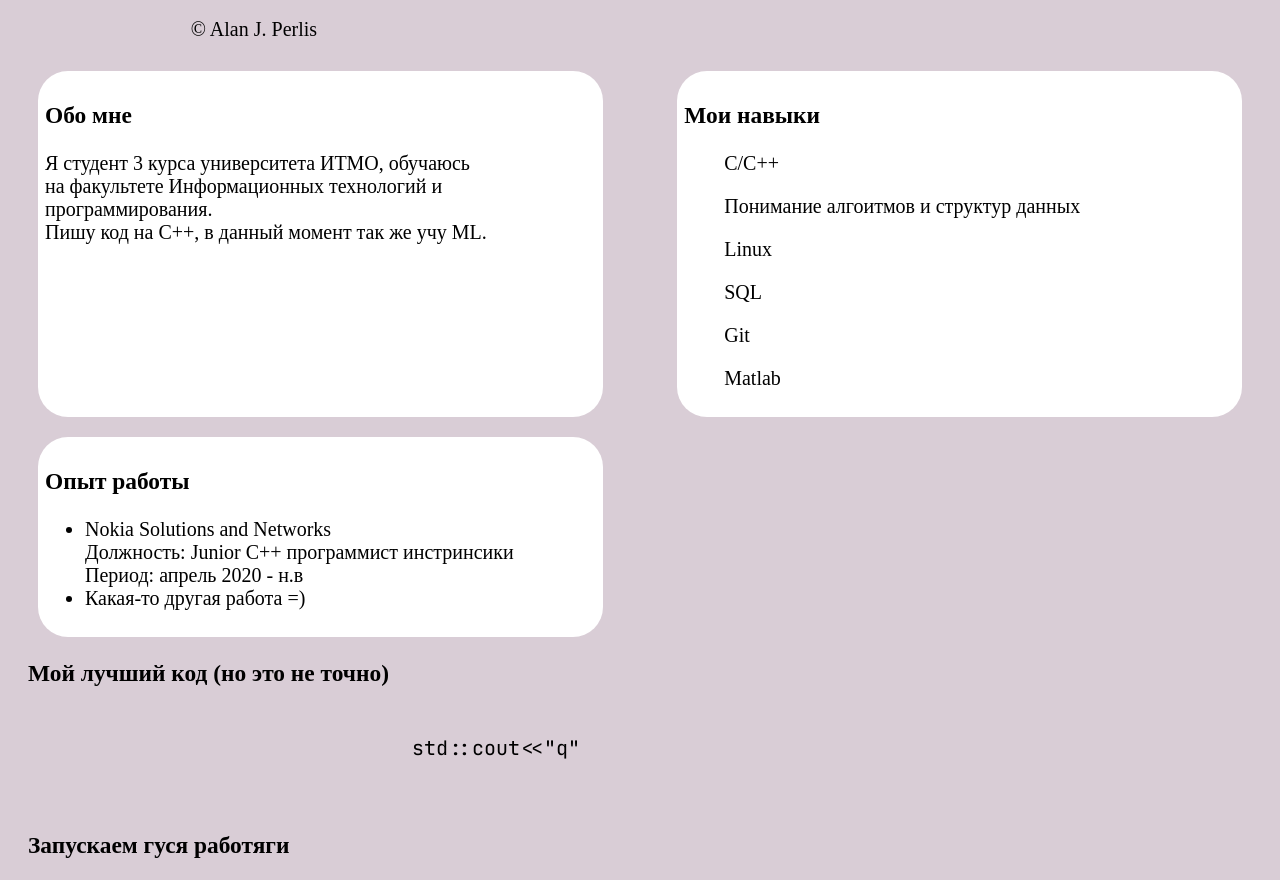
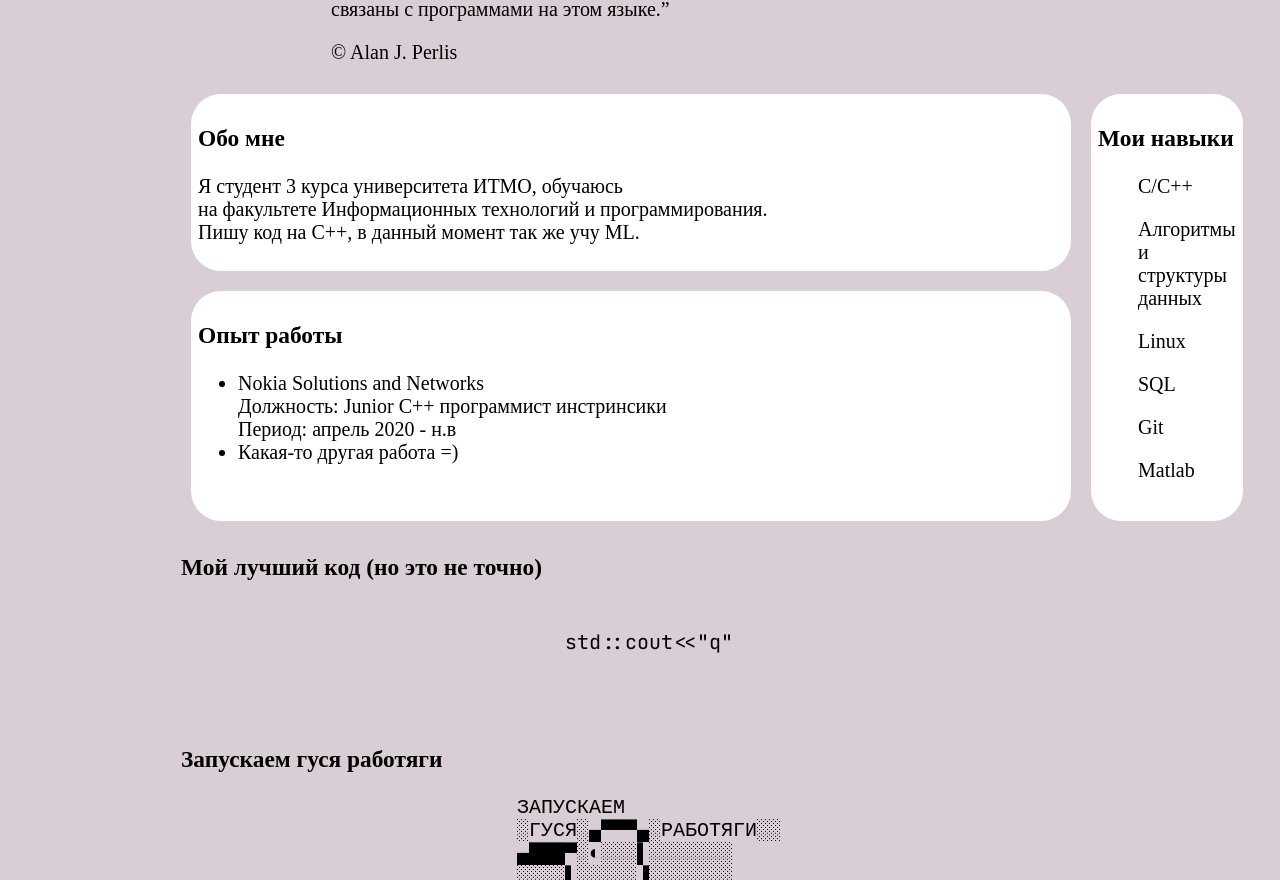
Before and after one commit to Nalgorithm/Web, a plain HTML site: page index.html in a window 1280 px wide. Shown: the part 212-1092 px from the top of the page. Drawn offline with Linux system fonts and the light colour scheme.

Commit message:
Add flex and grid

```diff
--- a/css/style.css
+++ b/css/style.css
@@ -12,6 +12,10 @@ body {
 code {
 	font-size: 20px;
 	font-family: 'JetBrains Mono';
+}
+.container{
+	margin: auto;
+	width: 75%;
 }
 .header{
 	display: flex;
@@ -30,23 +34,52 @@ code {
 }
 .block__info{
 	margin: 10px;
-	width: 45%;
 	padding: 7px;
 	background-color: white;
 	border-radius: 30px;
 }
+main {
+	height: 1100px;
+	display: grid;
+	grid-template-columns: repeat( auto-fit, minmax(300px, 2fr) );
+	grid-template-rows: 1fr 1fr 1fr 1fr 1fr;
+	grid-template-areas: "about about about skills"
+						 "work work work skills"
+						 "work work work skills"
+						 "code code code code"
+						 "goose goose goose goose";
+}
+
 .about{
-	display: flex;
-	justify-content: space-between;
+	grid-area: about;
 }
+
+.skills{
+	grid-area: skills;
+}
+
+.work_expirence{
+	grid-area: work;
+}
+
+.best_code{
+	grid-area: code;
+}
+
+.goose{
+	grid-area: goose;
+}
+
 footer {
 	display: flex;
 	justify-content: space-around;
 }
+
 footer a{
 	text-decoration: none;
 	color: black;
 }
+
 footer a:hover {
 	text-decoration: none;
 	color: white;
--- a/index.html
+++ b/index.html
@@ -7,6 +7,7 @@
         <link rel="stylesheet" href="css/style.css">
     </head>
     <body>
+        <div class="container">
             <header class="header">
                 <div >
                     <img class="photo" src="images/photo.jpeg" width="150" height="150" alt="мое фото">
@@ -21,20 +22,19 @@
 
             </header>
             <main>
-                <section class="about">
-                    <div class="block__info">
+                <section class="about block__info">
                         <h3>Обо мне</h3>
                         <p>Я студент 3 курса университета ИТМО, обучаюсь <br> на факультете Информационных технологий и
                             программирования.<br> Пишу код на C++, в данный момент так же учу ML.
                         </p>
 
+                    </section>
 
-                    </div>
-                    <div class="block__info">
+                    <section class="block__info skills">
                         <h3>Мои навыки</h3>
                         <ul class="skill_list">
                             <li class="skill_list_element">C/C++</li>
-                            <li class="skill_list_element">Понимание алгоитмов и структур данных</li>
+                            <li class="skill_list_element">Алгоритмы и структуры данных</li>
                             <li class="skill_list_element">Linux</li>
                             <li class="skill_list_element">SQL</li>
                             <li class="skill_list_element">Git</li>
@@ -42,10 +42,8 @@
 
                         </ul>
 
-                    </div>
-
                     </section>
-                    <section class="block__info">
+                    <section class="block__info work_expirence">
                         <h3>Опыт работы</h3>
                         <ul>
                             <li>
@@ -58,7 +56,7 @@
                             </li>
                         </ul>
                     </section>
-                    <section>
+                    <section class="best_code">
                         <h3>Мой лучший код (но это не точно)</h3>
                         <pre>
                             <code>
@@ -66,7 +64,7 @@
                             </code>
                         </pre>
                     </section>
-                    <section>
+                    <section class="goose">
                         <h3>Запускаем гуся работяги</h3>
                         <pre>
                             ЗАПУСКАЕМ
@@ -86,13 +84,17 @@
                             запускаем гуся работяги
                         </pre>
                     </section>
-                    <h3>Контакты</h3>
-                    <footer>
 
-                        <a href="mailto:nikita.logvinenko@mail.ru">nikita.logvienko@mail.ru</a>
-                        <a href="https://vk.com/id119739646">Вконтакте</a>
-                        <a href="https://github.com/Nalgorithm">Github</a>
-                    </footer>
+
             </main>
+            <h3>Контакты</h3>
+            <footer>
+
+                <a href="mailto:nikita.logvinenko@mail.ru">nikita.logvienko@mail.ru</a>
+                <a href="https://vk.com/id119739646">Вконтакте</a>
+                <a href="https://github.com/Nalgorithm">Github</a>
+            </footer>
+        </div>
+
     </body>
 </html>
```
